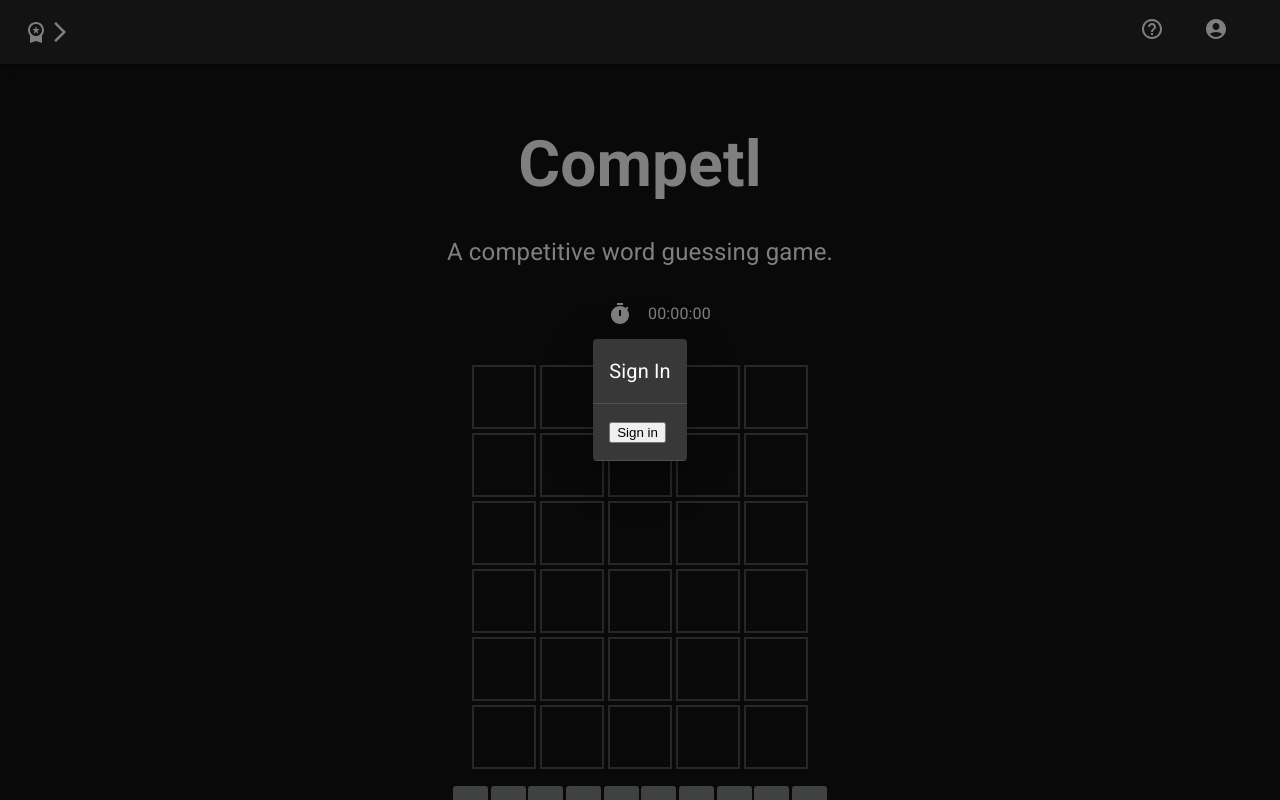
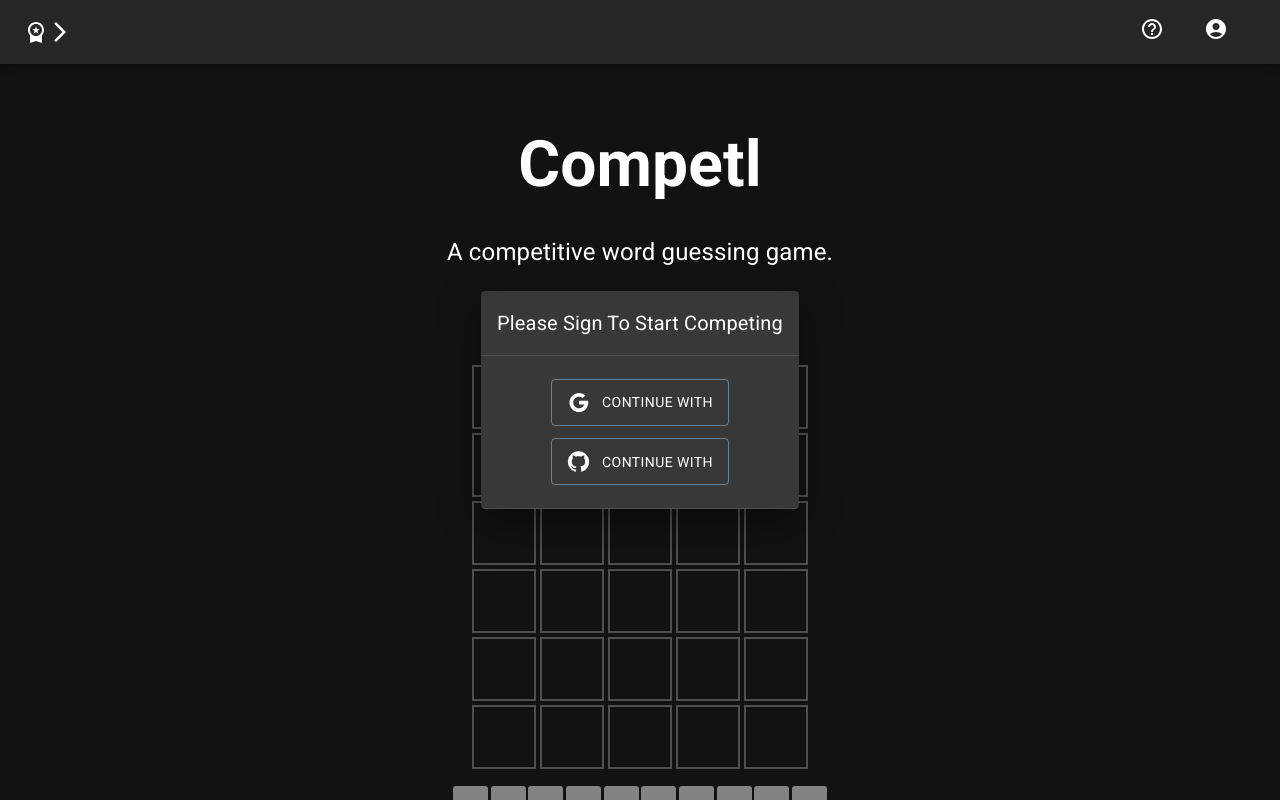
Before and after one commit to oscarwong67/Competl, a Next.js app: page /index_old in a window 1280 px wide. Shown: the top 800 px of the page. Built offline with nearby package versions, Linux system fonts and the light colour scheme; no server answers.

Commit message:
completed ui

```diff
--- a/components/editProfile.js
+++ b/components/editProfile.js
@@ -1,28 +1,57 @@
 import * as React from 'react';
 import Button from '@mui/material/Button';
+import Menu from '@mui/material/Menu';
+import MenuItem from '@mui/material/MenuItem';
 import TextField from '@mui/material/TextField';
 import Dialog from '@mui/material/Dialog';
+import DialogTitle from '@mui/material/DialogTitle';
+import DialogContent from '@mui/material/DialogContent';
 import DialogActions from '@mui/material/DialogActions';
-import DialogContent from '@mui/material/DialogContent';
-import DialogContentText from '@mui/material/DialogContentText';
-import DialogTitle from '@mui/material/DialogTitle';
 import AccountCircleIcon from "@mui/icons-material/AccountCircle";
 import styles from '../styles/Home.module.css';
+import { signOut } from "next-auth/react"
 
-export default function EditProfile() {
+
+export default function ProfileMenu() {
+  const [anchorEl, setAnchorEl] = React.useState(null);
   const [open, setOpen] = React.useState(false);
-
+  const openMenu = Boolean(anchorEl);
+  const handleMenuClick = (event) => {
+    setAnchorEl(event.currentTarget);
+  };
+  const handleMenuClose = () => {
+    setAnchorEl(null);
+  };
   const handleClickOpen = () => {
     setOpen(true);
   };
-
   const handleClose = () => {
     setOpen(false);
   };
 
   return (
     <div>
-      <AccountCircleIcon className={styles.center} onClick={handleClickOpen}/>
+      <AccountCircleIcon
+        aria-controls={openMenu ? 'basic-menu' : undefined}
+        aria-haspopup="true"
+        aria-expanded={openMenu ? 'true' : undefined}
+        className={styles.center}
+        onClick={handleMenuClick}
+      />
+
+      <Menu
+        id="basic-menu"
+        anchorEl={anchorEl}
+        open={openMenu}
+        onClose={handleMenuClose}
+        MenuListProps={{
+          'aria-labelledby': 'basic-button',
+        }}
+      >
+        <MenuItem onClick={handleClickOpen}>Change Username</MenuItem>
+        <MenuItem onClick={signOut}>Logout</MenuItem>
+      </Menu>
+
       <Dialog open={open} onClose={handleClose}>
         <DialogTitle>Edit Profile</DialogTitle>
         <DialogContent sx={{ width: 385 }}>
@@ -30,7 +59,7 @@ export default function EditProfile() {
             autoFocus
             margin="dense"
             id="name"
-            label="Username"
+            label="Change Username"
             type="email"
             fullWidth
             variant="standard"
--- a/components/login.js
+++ b/components/login.js
@@ -1,6 +1,9 @@
+import styles from '../styles/Login.module.css';
+
 import * as React from 'react';
 import PropTypes from 'prop-types';
 import Button from '@mui/material/Button';
+import Grid from '@mui/material/Grid';
 import { styled } from '@mui/material/styles';
 import Dialog from '@mui/material/Dialog';
 import DialogTitle from '@mui/material/DialogTitle';
@@ -9,8 +12,12 @@ import DialogActions from '@mui/material/DialogActions';
 import IconButton from '@mui/material/IconButton';
 import CloseIcon from '@mui/icons-material/Close';
 import Typography from '@mui/material/Typography';
+import GoogleIcon from '@mui/icons-material/Google';
+import GitHubIcon from '@mui/icons-material/GitHub';
 
 import { signIn, signOut, getProviders, useSession } from "next-auth/react"
+import GithubProvider from "next-auth/providers/github"
+import GoogleProvider from "next-auth/providers/google"
 
 
 const BootstrapDialog = styled(Dialog)(({ theme }) => ({
@@ -41,32 +48,42 @@ export default function CustomizedDialogs() {
   const { data: session, status } = useSession()
   const [open, setOpen] = React.useState(true);
 
+  // Hardcoded, manually update if adding more providers
+  const providers = [GoogleProvider({clientId: process.env.GOOGLE_ID,clientSecret: process.env.GOOGLE_SECRET,}), GithubProvider({clientId: process.env.GITHUB_ID,clientSecret: process.env.GITHUB_SECRET,})];
+
   const handleClose = () => {
     setOpen(false);
   };
 
   if(session) {
-    // TODO: if user is signed in, but they don't have a username, make them set one now
     console.log(session.user);
-    return <>
-      Signed in as {session.user.email} <br/>
-      <button onClick={() => signOut()}>Sign out</button>
-    </>
+    return <></>
   }
   return <>
-    Not signed in <br/>
-
     <div>
       <BootstrapDialog
-        //onClose={handleClose}
+        BackdropProps={{ style: { backgroundColor: "transparent" } }}
         aria-labelledby="customized-dialog-title"
         open={open}
       >
         <BootstrapDialogTitle id="customized-dialog-title" onClose={handleClose}>
-          Sign In
+          Please Sign To Start Competing
         </BootstrapDialogTitle>
         <DialogContent dividers>
-        <button onClick={() => signIn()}>Sign in</button>
+        <Grid container justify="center" direction="column" >
+            <div className={styles.loginbtn}>
+              <Button variant="outlined" sx={{color: "white", backgroundColor: "secondary"}} onClick={() => signIn(providers[0].id)}>
+                <GoogleIcon fontSize="large" className={styles.loginicon} />
+                <span class="login-btn-text">Continue with {providers[0].name}</span>
+              </Button>
+            </div>
+            <div className={styles.loginbtn}>
+              <Button variant="outlined" sx={{color: "white", backgroundColor: "secondary"}} onClick={() => signIn(providers[1].id)}>
+                <GitHubIcon fontSize="large" className={styles.loginicon} />
+                <span class="login-btn-text">Continue with {providers[1].name}</span>
+              </Button>
+            </div>
+          </Grid>
         </DialogContent>
       </BootstrapDialog>
     </div>
--- a/pages/index.js
+++ b/pages/index.js
@@ -67,7 +67,7 @@ export default function Home() {
       <main className={styles.main}>
         {/* <p className={styles.description}>A competitive word guessing game.</p> */}
         <Game />
-        {/* <Login disableBackdropClick /> */}
+        <Login disableBackdropClick />
       </main>
       <footer className={styles.footer}>
         <a
--- /dev/null
+++ b/styles/Login.module.css
@@ -0,0 +1,11 @@
+.loginbtn {
+    padding: 0.4rem;
+    margin: auto;
+  }
+
+  .loginicon {
+    display: block;
+    height: 32px;
+    padding-right: 12px;
+    color: white;
+  }
```
Also changed, not shown: 1 other file (tests, documents, lock files or other folders).
